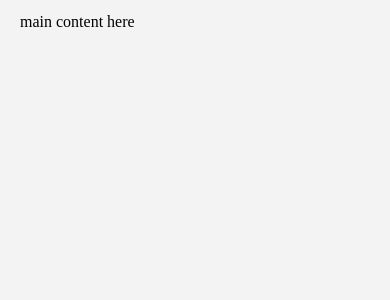
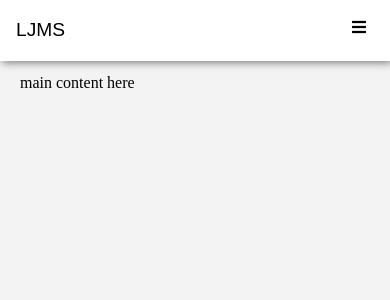
Before and after one commit to S7LEONNIE/is212lms, a PHP site: page / in a window 390 px wide. Shown: the top 300 px of the page. Run offline with PHP 8.4, Linux system fonts and the light colour scheme.

Commit message:
Creation of navbar

```diff
--- a/CSS/main.css
+++ b/CSS/main.css
@@ -92,7 +92,8 @@ select {
 body {
     background-color: var(--main-background-color);
 }
-.main-content {
+
+.Main__Content {
     display: flex;
     padding: 10px 20px;
     margin-left: auto;
@@ -101,3 +102,94 @@ body {
 }
 
 /*** 3.0 - Navbar ***/
+
+.Navbar__Wrapper {
+    background-color: #FFF;
+    box-shadow: var(--box-shadow);
+}
+
+.Navbar {
+    background-color: #FFF;
+    max-width: 1000px;
+    margin-left: auto;
+    margin-right: auto;
+    display: flex;
+    padding: 16px;
+    font-family: sans-serif;
+    color: white;
+    gap: 20px;
+    align-items: center;
+}
+
+.Navbar__Link {
+    color: black;
+    text-transform: uppercase;
+    padding-right: 8px;
+    cursor: pointer;
+}
+
+.Navbar__Link a {
+    text-decoration: none;
+    color: inherit;
+}
+
+.Navbar__Link:hover {
+    color: var(--primary-word-color);
+}
+
+.Navbar__Link-brand {
+    font-size: 1.2rem;
+}
+
+.Navbar__Link-brand:hover {
+    color: black;
+}
+
+.Navbar__Items {
+    display: flex;
+    gap: 20px;
+}
+
+.Navbar__Items--right {
+    margin-left:auto;
+}
+
+.Navbar__Link-toggle {
+    display: none;
+}
+
+@media only screen and (max-width: 768px) {
+    .Navbar__Items,
+    .Navbar {
+        flex-direction: column;
+        align-items: flex-start;
+    }
+
+    .Navbar__Items {
+        display:none;
+    }
+
+    .Navbar__Items--right {
+        margin-left:0;
+    }
+
+    .Navbar__ToggleShow {
+        display: flex;
+        width: 100%;
+    }
+
+    .Navbar__Link {
+        width: 100%;
+    }
+
+    .Navbar__Link.Navbar__Link-toggle {
+        width: fit-content;
+    }
+
+    .Navbar__Link-toggle {
+        align-self: flex-end;
+        display: initial;
+        position: absolute;
+        cursor: pointer;
+    }
+}
--- a/JS/javascript.js
+++ b/JS/javascript.js
@@ -0,0 +1,8 @@
+function classToggle() {
+    const navs = document.querySelectorAll('.Navbar__Items')
+
+    navs.forEach(nav => nav.classList.toggle('Navbar__ToggleShow'));
+  }
+
+  document.querySelector('.Navbar__Link-toggle')
+    .addEventListener('click', classToggle);
--- a/component/navbar.php
+++ b/component/navbar.php
@@ -0,0 +1,31 @@
+<div class="Navbar__Wrapper">
+    <div class="Navbar">
+        <div class="Navbar__Link Navbar__Link-brand">
+            LJMS
+        </div>
+        <div class="Navbar__Link Navbar__Link-toggle">
+            <i class="fas fa-bars"></i>
+        </div>
+
+        <nav class="Navbar__Items">
+            <div class="Navbar__Link">
+                <a href="index.php">Home</a>
+            </div>
+            <div class="Navbar__Link">
+            <a href="job.php">Job</a>
+            </div>
+            <div class="Navbar__Link">
+            <a href="skillcourse.php">Skills/Courses</a>
+            </div>
+        </nav>
+
+        <nav class="Navbar__Items Navbar__Items--right">
+            <div class="Navbar__Link">
+                <a href="myjourney.php">My Journey</a>
+            </div>
+            <div class="Navbar__Link">
+                <a href="profile.php">Hi, xxxx</a>
+            </div>
+        </nav>
+    </div>
+</div>
--- a/index.php
+++ b/index.php
@@ -3,14 +3,22 @@
     <head>
         <title>LJMS - Home</title>
 
+        <!-- CSS Import -->
         <link rel="stylesheet" href="css/main.css">
+
+        <!-- Font-awesome Import -->
+        <link rel="stylesheet" href="https://cdnjs.cloudflare.com/ajax/libs/
+font-awesome/5.15.2/css/all.min.css"/>
     </head>
     <body>
 
         <?php include 'component/navbar.php'; ?>
 
-        <div class='main-content'>
+        <div class='Main__Content'>
             main content here
         </div>
+
+        <!-- JS Import -->
+        <script type="text/javascript" src="JS/javascript.js"></script>
     </body>
 </html>
```
Lines whose indentation alone changed are shown as unchanged.
